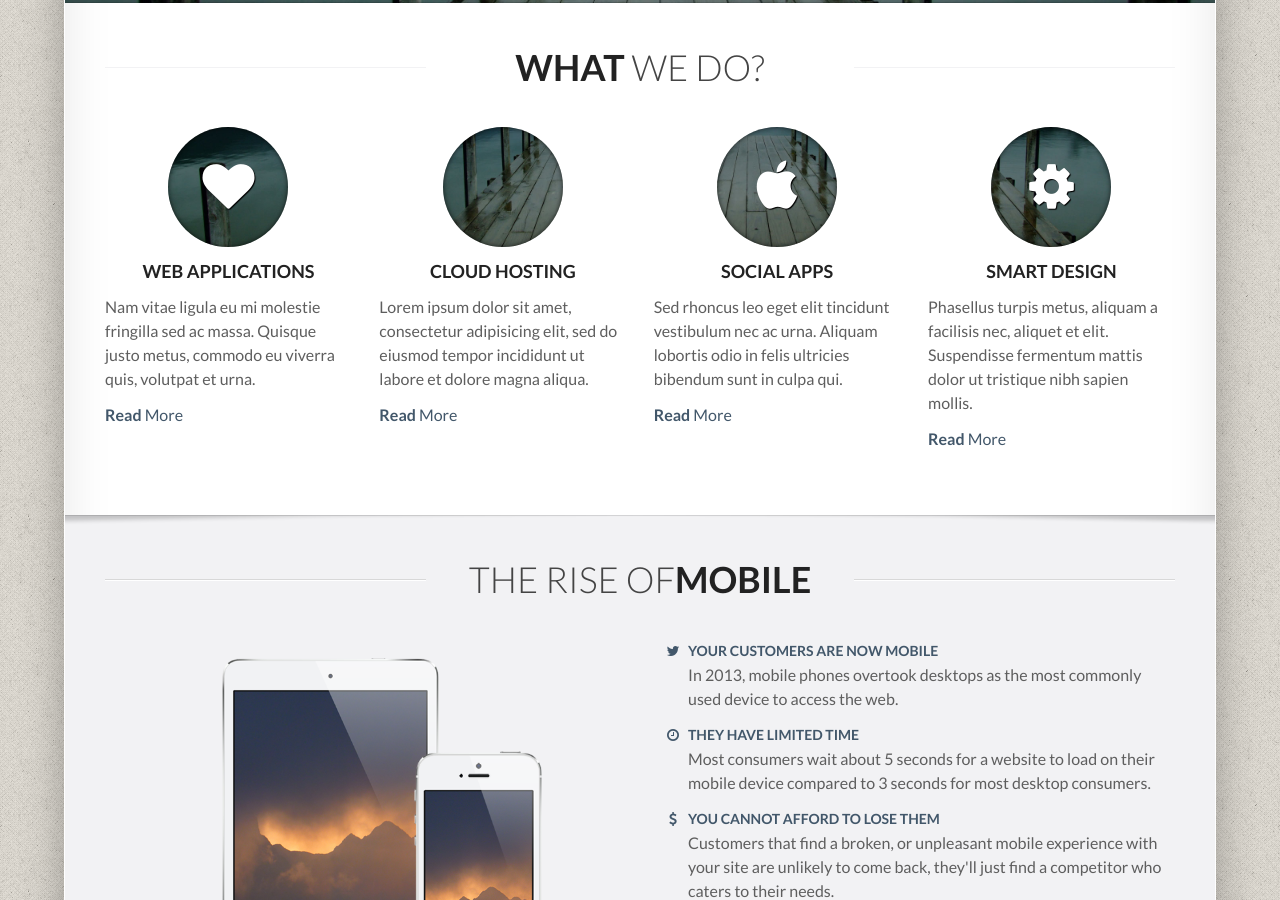
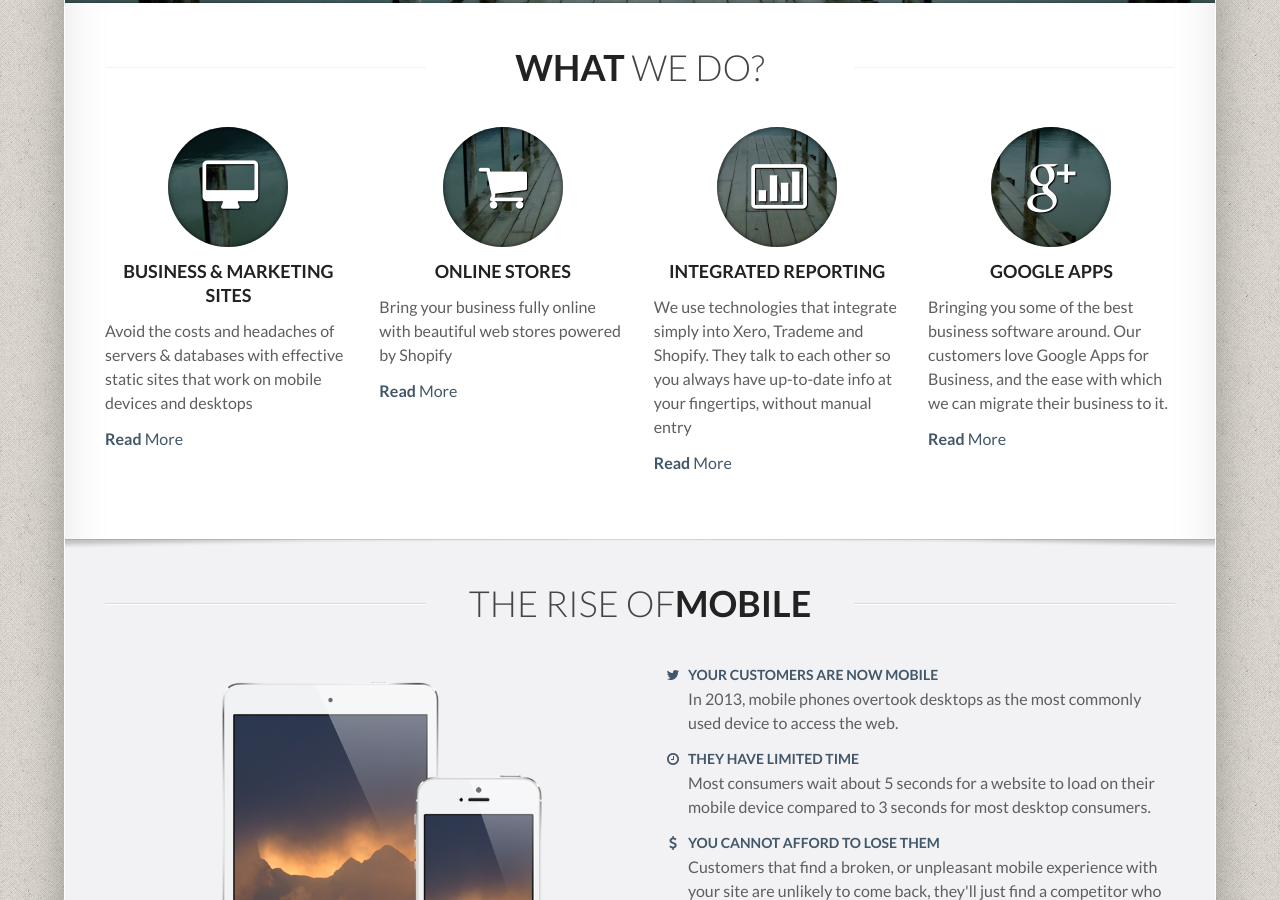
Before and after one commit to wyaeld/blackcedar.co.nz, a Jekyll site: the page built from index.html, in a window 1280 px wide and 900 px high, scrolled down 512 px. Built offline with Jekyll 4.4.1, drawn with Linux system fonts in a browser that asks for light colours; Markdown is read by kramdown in place of the engine named in the settings.

Commit message:
updates copy and icons to be appropriate

```diff
--- a/_includes/sections/services.html
+++ b/_includes/sections/services.html
@@ -13,16 +13,16 @@
             <div class="round-box round-medium">
               <span class="box-inner">
                 <img alt="some image" class="img-circle" src="images/assets/landscapes/landscape-2-a-300x300.jpg">
-                <i class="icon-heart"></i>
+                <i class="icon-desktop"></i>
               </span>
             </div>
             <h3 class="text-center">
-              Web Applications
+              Business &amp; marketing sites
             </h3>
             <p>
-              Nam vitae ligula eu mi molestie fringilla sed ac massa. Quisque justo metus, commodo eu viverra quis, volutpat et urna.
+              Avoid the costs and headaches of servers &amp; databases with effective static sites that work on mobile devices and desktops
             </p>
-            <a class="more-link" href="services.html">
+            <a class="more-link" href="/services">
               <strong>
                 Read
               </strong>
@@ -33,15 +33,14 @@
             <div class="round-box round-medium">
               <span class="box-inner">
                 <img alt="some image" class="img-circle" src="images/assets/landscapes/landscape-2-b-300x300.jpg">
-                <i class="icon-aws"></i>
+                <i class="icon-shopping-cart"></i>
               </span>
             </div>
-            <h3 class="text-center">Cloud Hosting</h3>
+            <h3 class="text-center">Online Stores</h3>
             <p>
-              Lorem ipsum dolor sit amet, consectetur adipisicing elit, sed do eiusmod
-              tempor incididunt ut labore et dolore magna aliqua.
+              Bring your business fully online with beautiful web stores powered by Shopify
             </p>
-            <a class="more-link" href="services.html">
+            <a class="more-link" href="/services">
               <strong>
                 Read
               </strong>
@@ -52,14 +51,14 @@
             <div class="round-box round-medium">
               <span class="box-inner">
                 <img alt="some image" class="img-circle" src="images/assets/landscapes/landscape-2-c-300x300.jpg">
-                <i class="icon-apple"></i>
+                <i class="icon-bar-chart"></i>
               </span>
             </div>
-            <h3 class="text-center">Social apps</h3>
+            <h3 class="text-center">Integrated Reporting</h3>
             <p>
-              Sed rhoncus leo eget elit tincidunt vestibulum nec ac urna. Aliquam lobortis odio in felis ultricies bibendum sunt in culpa qui.
+              We use technologies that integrate simply into Xero, Trademe and Shopify.  They talk to each other so you always have up-to-date info at your fingertips, without manual entry
             </p>
-            <a class="more-link" href="services.html">
+            <a class="more-link" href="/services">
               <strong>
                 Read
               </strong>
@@ -70,14 +69,14 @@
             <div class="round-box round-medium">
               <span class="box-inner">
                 <img alt="some image" class="img-circle" src="images/assets/landscapes/landscape-2-d-300x300.jpg">
-                <i class="icon-cog"></i>
+                <i class="icon-google-plus"></i>
               </span>
             </div>
-            <h3 class="text-center">Smart design</h3>
+            <h3 class="text-center">Google Apps</h3>
             <p>
-              Phasellus turpis metus, aliquam a facilisis nec, aliquet et elit. Suspendisse fermentum mattis dolor ut tristique nibh sapien mollis.
+              Bringing you some of the best business software around.  Our customers love Google Apps for Business, and the ease with which we can migrate their business to it.
             </p>
-            <a class="more-link" href="services.html">
+            <a class="more-link" href="/services">
               <strong>
                 Read
               </strong>
```
